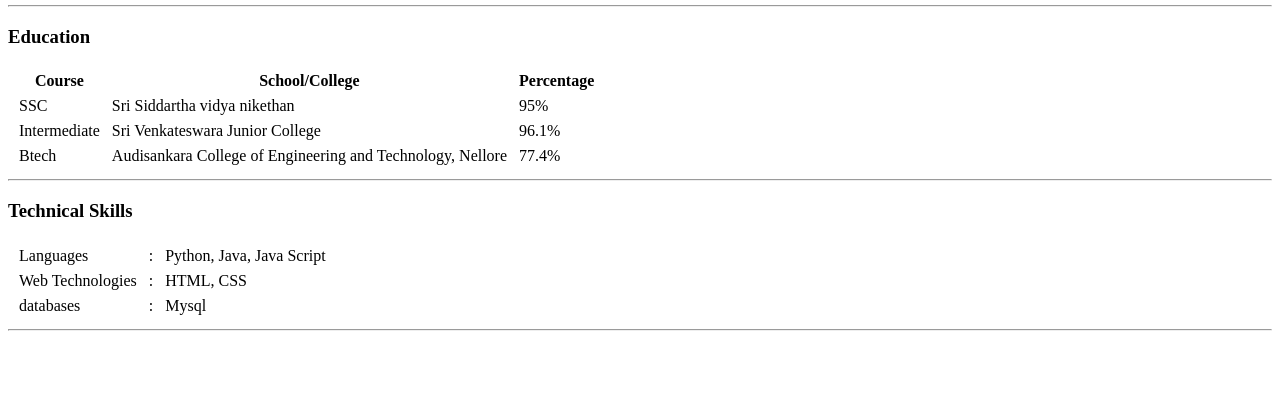
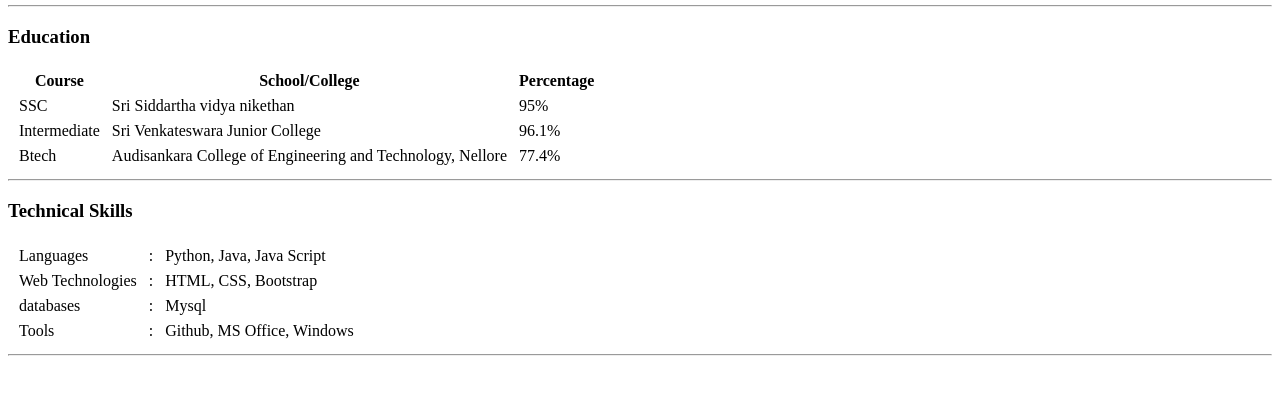
Before and after one commit to huzzuhere/Personal-Site, a plain HTML site: page index.html in a window 1280 px wide. Shown: the part 213-608 px from the top of the page. Drawn offline with Linux system fonts and the light colour scheme.

Commit message:
The Technical skills are updated

```diff
--- a/index.html
+++ b/index.html
@@ -59,12 +59,17 @@
             <tr>
                 <td>Web Technologies</td>
                 <td>:</td>
-                <td>HTML, CSS</td>
+                <td>HTML, CSS, Bootstrap</td>
             </tr>
             <tr>
                 <td>databases</td>
                 <td>:</td>
                 <td>Mysql</td>
+            </tr>
+            <tr>
+                <td>Tools</td>
+                <td>:</td>
+                <td>Github, MS Office, Windows</td>
             </tr>
 
         </table>
```
